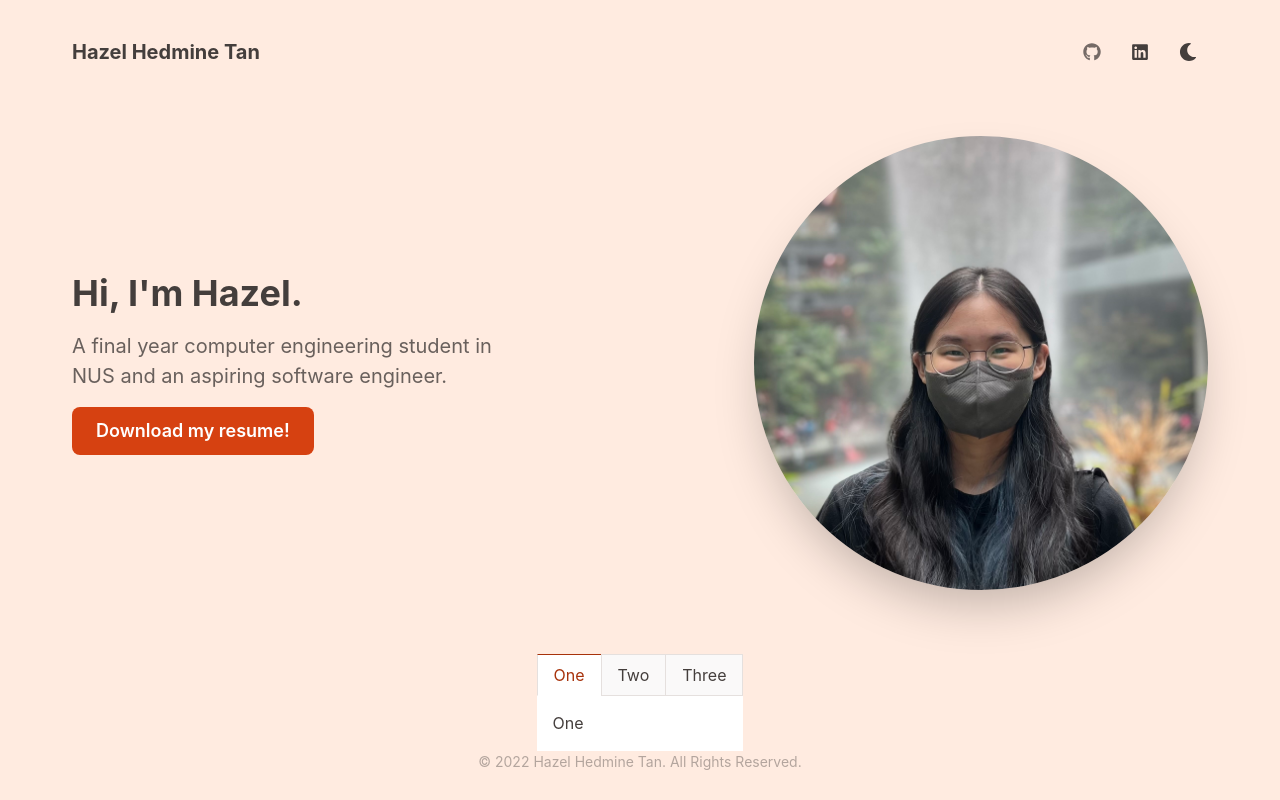
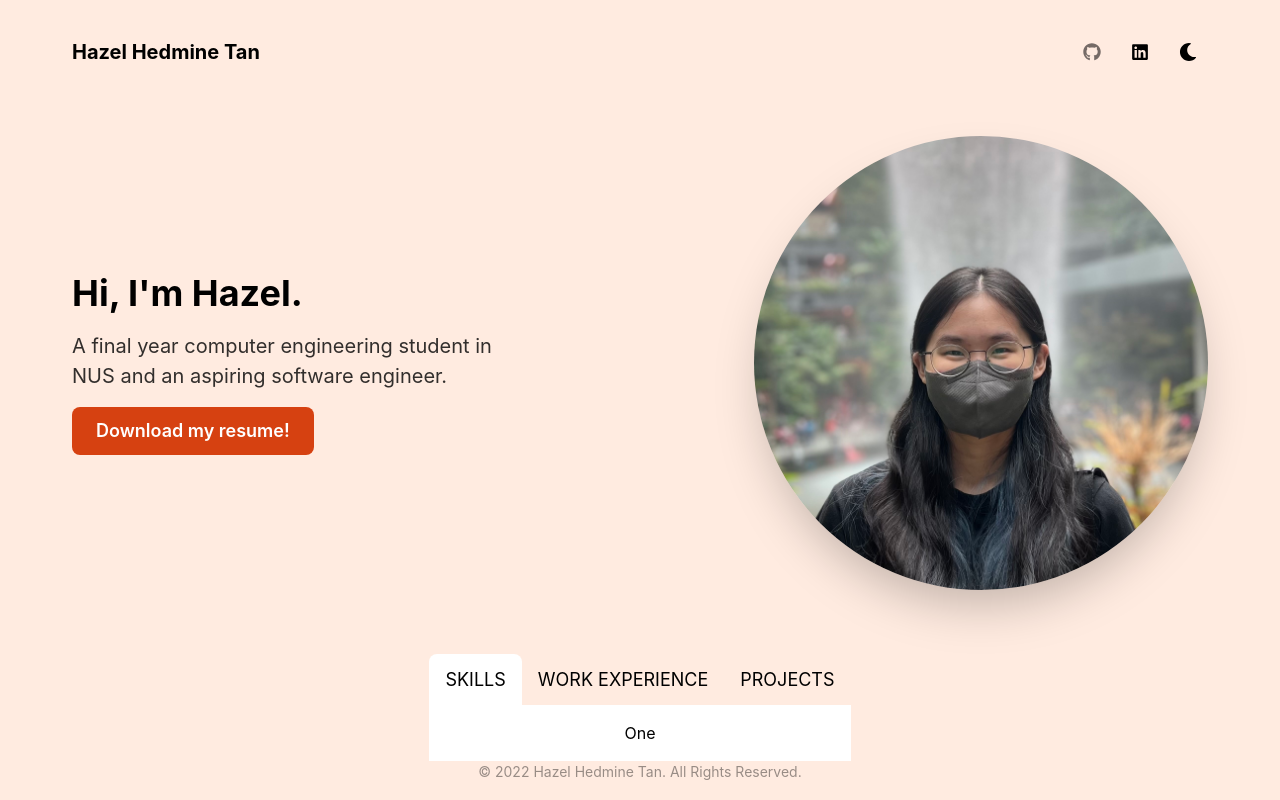
Before and after one commit to hazelhedmine/portfolio-website, a React (Create React App) app: page / in a window 1280 px wide. Built offline with nearby package versions, Linux system fonts and the light colour scheme.

Commit message:
Modify tabs to use custom styling

```diff
--- a/src/pages/LandingPage.js
+++ b/src/pages/LandingPage.js
@@ -9,15 +9,29 @@ import {
 import LandingLayout from '../components/layouts/LandingLayout';
 import Hero from '../components/sections/Hero';
 
+const StyledTab = ({ children, ...props }) => {
+  return (
+    <Tab
+      _selected={{ color: 'black', bg: 'white' }}
+      _hover={{ color: 'coral.600' }}
+      _active={{ size: 'lg' }}
+      borderTopRadius="lg"
+      {...props}
+    >
+      {children}
+    </Tab>
+  );
+};
+
 const LandingPage = () => {
   return (
     <LandingLayout>
       <Hero></Hero>
-      <Tabs colorScheme="coral" variant="enclosed-colored">
+      <Tabs colorScheme="coral" variant="unstyled" align="center" size="lg">
         <TabList>
-          <Tab>One</Tab>
-          <Tab>Two</Tab>
-          <Tab>Three</Tab>
+          <StyledTab>SKILLS</StyledTab>
+          <StyledTab>WORK EXPERIENCE</StyledTab>
+          <StyledTab>PROJECTS</StyledTab>
         </TabList>
 
         <TabPanels bg={useColorModeValue('white')}>
--- a/src/theme/styles.js
+++ b/src/theme/styles.js
@@ -6,7 +6,7 @@ const styles = {
   global: props => ({
     body: {
       bg: mode('coral.50', 'coral.900')(props), // light mode, dark mode
-      color: mode('gray.900', 'gray.50')(props),
+      color: mode('black', 'gray.50')(props),
     },
   }),
 };
```
